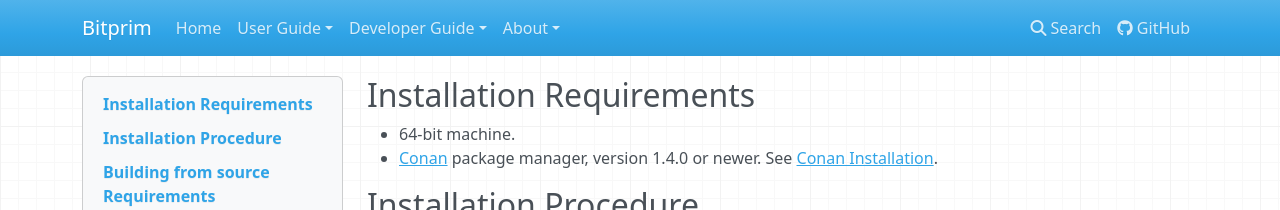
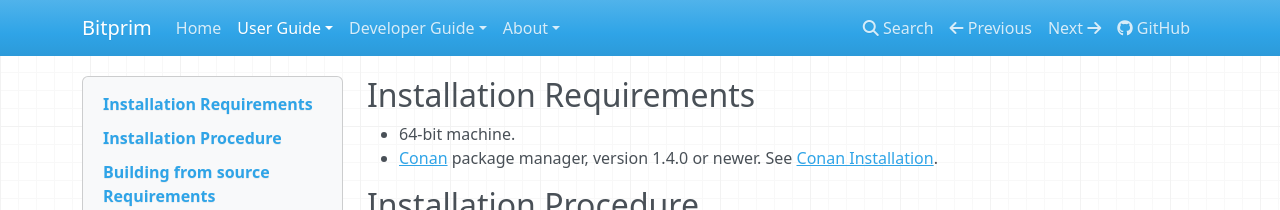
Before and after one commit to mdallago/docs, an MkDocs documentation site: the page built from docs/user_guide/installation.md, in a window 1280 px wide. Shown: the top 210 px of the page. Built offline with MkDocs 1.6.1, drawn with Linux system fonts in a browser that asks for light colours; nearby versions of some CDN libraries; old or Windows-style settings are respelled for this version of MkDocs.

Commit message:
fix case

```diff
--- a/mkdocs.yml
+++ b/mkdocs.yml
@@ -10,7 +10,7 @@ pages:
     - Home: index.md
     - User Guide:
         - Introduction: user_guide/introduction.md
-        - Installation: user_guide/Installation.md
+        - Installation: user_guide/installation.md
         - Release Notes: user_guide/releases_notes.md
     - Developer Guide:
         - Introduction: blank.md
```
